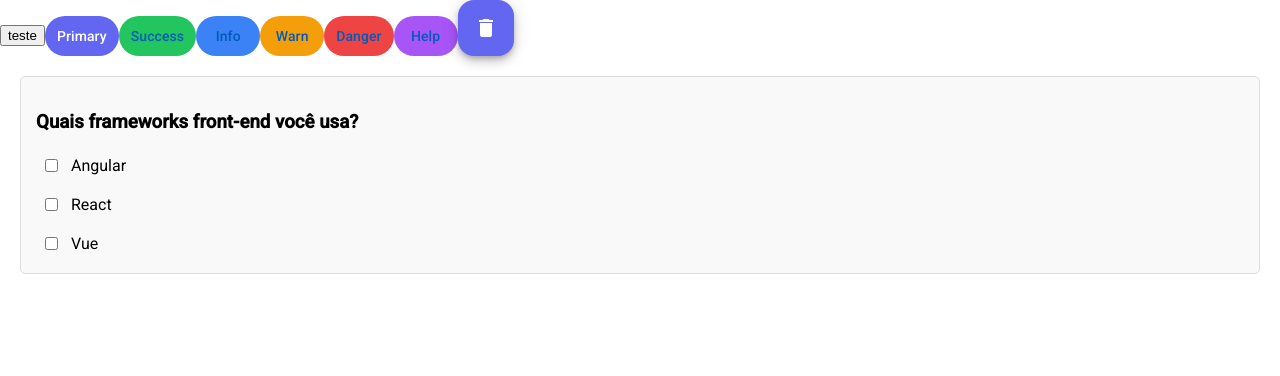
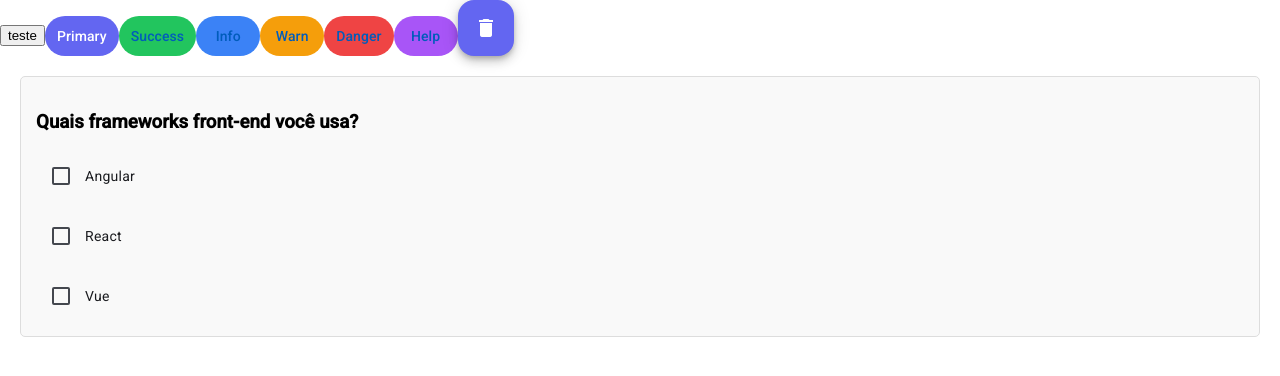
Before and after one commit to Riderxyz/uff_sisCT, an Angular app in the folder sisCT/: page / in a window 1280 px wide. Shown: the top 376 px of the page. Built offline with nearby package versions, Linux system fonts and the light colour scheme.

Commit message:
ajustes de componentes. Preparando para downgrade do angular 17

```diff
--- a/sisCT/src/app/app.component.ts
+++ b/sisCT/src/app/app.component.ts
@@ -16,6 +16,6 @@ export class AppComponent {
 
 
   showTestingToast() {
-this.toastSrv.showSuccess('qwqw', 'isso é um teste', 6000)
+this.toastSrv.showSuccess('qwqw', 'isso é um teste', 600000)
   }
 }
--- a/sisCT/src/app/app.module.ts
+++ b/sisCT/src/app/app.module.ts
@@ -5,7 +5,6 @@ import { BrowserAnimationsModule } from '@angular/platform-browser/animations';
 import { AppRoutingModule } from './app-routing.module';
 import { AppComponent } from './app.component';
 import { ComponentModule } from './components/components.module';
-import { PerguntaComponent } from './components/multipla_escolha/pergunta.component';
 import { TesteMultiplaEscolhaComponent } from './teste-multipla-escolha/teste-multipla-escolha.component';
 
 // Removed direct import of PerguntaComponent as it is now handled by ComponentModule
@@ -17,7 +16,7 @@ import {MatIconModule} from '@angular/material/icon';
 @NgModule({
   declarations: [
     AppComponent,
-    TesteMultiplaEscolhaComponent, PerguntaComponent
+    TesteMultiplaEscolhaComponent
   ],
   imports: [
     BrowserModule,
--- a/sisCT/src/app/components/components.module.ts
+++ b/sisCT/src/app/components/components.module.ts
@@ -1,22 +1,24 @@
 import { NgModule } from '@angular/core';
 import { CommonModule } from '@angular/common';
 import { ToastComponent } from './toast/toast.component';
-import {MatCheckboxModule} from '@angular/material/checkbox';
-import {MatRadioModule} from '@angular/material/radio';
-import {MatRippleModule} from '@angular/material/core';
-import {MatFormFieldModule} from '@angular/material/form-field';
-
+import { MatCheckboxModule } from '@angular/material/checkbox';
+import { MatRadioModule } from '@angular/material/radio';
+import { MatRippleModule } from '@angular/material/core';
+import { MatFormFieldModule } from '@angular/material/form-field';
+import { MatListModule } from '@angular/material/list';
+import { PerguntaComponent } from './multipla_escolha/pergunta.component';
+import { FormsModule } from '@angular/forms';
 const materialModules = [
   MatCheckboxModule,
   MatRadioModule,
   MatRippleModule,
-  MatFormFieldModule]
+  MatFormFieldModule,
+  MatListModule,
+];
 @NgModule({
-  declarations: [
-    ToastComponent
-  ],
-  imports: [ CommonModule ],
-  exports: [ToastComponent],
+  declarations: [PerguntaComponent, ToastComponent],
+  imports: [CommonModule, FormsModule, ...materialModules],
+  exports: [ToastComponent, PerguntaComponent],
   providers: [],
 })
 export class ComponentModule {}
--- a/sisCT/src/app/components/multipla_escolha/pergunta.component.html
+++ b/sisCT/src/app/components/multipla_escolha/pergunta.component.html
@@ -2,14 +2,16 @@
   <h3>{{ perguntaAtual.nome }}</h3>
 
   <!-- Versão Vertical (quando direcao = 'V') -->
+
   <div *ngIf="perguntaAtual.direcao === 'V'" class="respostas-vertical">
     <div *ngFor="let resposta of perguntaAtual.respostas" class="resposta-item">
-        <label>
-          <input type="checkbox"
-                 [checked]="resposta.selecionado"
-                 (change)="onRespostaSelecionada(resposta, $event)">
+      <mat-checkbox
+        class="example-margin"
+        [(ngModel)]="resposta.selecionado"
+        (change)="onRespostaSelecionada(resposta)"
+      >
         {{ resposta.descricao }}
-        </label>
+      </mat-checkbox>
     </div>
   </div>
 
@@ -17,9 +19,11 @@
   <div *ngIf="perguntaAtual.direcao === 'H'" class="respostas-horizontal">
     <div *ngFor="let resposta of perguntaAtual.respostas" class="resposta-item">
       <label>
-          <input type="checkbox"
+        <input
+          type="checkbox"
           [checked]="resposta.selecionado"
-                 (change)="onRespostaSelecionada(resposta, $event)">
+          (change)="onRespostaSelecionada(resposta)"
+        />
         {{ resposta.descricao }}
       </label>
     </div>
--- a/sisCT/src/app/components/multipla_escolha/pergunta.component.ts
+++ b/sisCT/src/app/components/multipla_escolha/pergunta.component.ts
@@ -21,10 +21,10 @@ export class PerguntaComponent {
     }
   }
 
-  onRespostaSelecionada(resposta: Resposta, event: Event) {
-    const checkbox = event.target as HTMLInputElement;
+  onRespostaSelecionada(resposta: Resposta/* , event: Event */) {
+   /*  const checkbox = event.target as HTMLInputElement;
     resposta.selecionado = checkbox.checked;
-
+ */
     this.respostaSelecionada.emit({
       perguntaId: this.perguntaId!,
       respostaId: resposta.id,
--- a/sisCT/src/app/components/toast/toast.component.html
+++ b/sisCT/src/app/components/toast/toast.component.html
@@ -9,7 +9,8 @@
       <div [ngSwitch]="msg.severity">
         <!-- Ícone de sucesso (check) -->
         <div *ngSwitchCase="'success'" class="custom-icon success-icon">
-          <div class="checkmark"></div>
+          <!-- <div class="checkmark"></div> -->
+          <i class="fa-solid fa-2x fa-check"></i>
         </div>
 
         <!-- Ícone de informação (i) -->
--- a/sisCT/src/app/components/toast/toast.component.scss
+++ b/sisCT/src/app/components/toast/toast.component.scss
@@ -40,7 +40,7 @@
   background-color: #fff;
   position: relative;
   overflow: hidden;
-  min-width: 250px;
+  min-width: 666px;
   cursor: pointer;
 }
 .toast-item.success {
@@ -119,7 +119,7 @@
 .success-icon .checkmark {
   width: 14px;
   height: 8px;
-  border-left: 2px solid white;
+  border-left: 2px solid red;
   border-bottom: 2px solid white;
   transform: rotate(-45deg);
   margin-top: -3px;
--- a/sisCT/src/app/components/toast/toast.component.ts
+++ b/sisCT/src/app/components/toast/toast.component.ts
@@ -16,6 +16,7 @@ import { ToastMessage, ToastService } from '../../services/toast.service';
             })),
             state('visible', style({
                 transform: 'translateX(0)',
+                'right': '18rem',
                 opacity: 1
             })),
             transition('void => visible', animate('300ms ease-out')),
--- a/sisCT/src/app/teste-multipla-escolha/teste-multipla-escolha.component.html
+++ b/sisCT/src/app/teste-multipla-escolha/teste-multipla-escolha.component.html
@@ -1,5 +1,6 @@
 <app-pergunta
   [perguntas]="listaDePerguntas"
   [perguntaId]="perguntaSelecionadaId"
-  (respostaSelecionada)="onRespostaSelecionada($event)">
+  (respostaSelecionada)="onRespostaSelecionada($event)"
+>
 </app-pergunta>
--- a/sisCT/src/app/teste-multipla-escolha/teste-multipla-escolha.component.ts
+++ b/sisCT/src/app/teste-multipla-escolha/teste-multipla-escolha.component.ts
@@ -5,41 +5,42 @@ import { Pergunta } from '../components/multipla_escolha/pergunta.model';
   selector: 'app-teste-multipla-escolha',
   standalone: false,
   templateUrl: './teste-multipla-escolha.component.html',
-  styleUrl: './teste-multipla-escolha.component.scss'
+  styleUrl: './teste-multipla-escolha.component.scss',
 })
 export class TesteMultiplaEscolhaComponent {
-
-
-  perguntaSelecionadaId: string = "PERGUNTA_2";
+  perguntaSelecionadaId: string = 'PERGUNTA_2';
 
   // No seu componente pai
   listaDePerguntas: Pergunta[] = [
     {
-      nome: "Quais linguagens você conhece?",
-      id: "PERGUNTA_1",
-      direcao: "H",
+      nome: 'Quais linguagens você conhece?',
+      id: 'PERGUNTA_1',
+      direcao: 'V',
       respostas: [
-        { descricao: "JavaScrwewqrewrewipt", id: 1, selecionado: false },
-        { descricao: "TypeScript", id: 2, selecionado: false },
-        { descricao: "Python", id: 3, selecionado: false },
-        { descricao: "Java", id: 4, selecionado: false }
-      ]
+        { descricao: 'JavaScrwewqrewrewipt', id: 1, selecionado: false },
+        { descricao: 'TypeScriptX', id: 2, selecionado: false },
+        { descricao: 'Python', id: 3, selecionado: false },
+        { descricao: 'Java', id: 4, selecionado: false },
+      ],
     },
     {
-      nome: "Quais frameworks front-end você usa?",
-      id: "PERGUNTA_2",
-      direcao: "V",
+      nome: 'Quais frameworks front-end você usa?',
+      id: 'PERGUNTA_2',
+      direcao: 'V',
       respostas: [
-        { descricao: "Angular", id: 1, selecionado: false },
-        { descricao: "React", id: 2, selecionado: false },
-        { descricao: "Vue", id: 3, selecionado: false }
-      ]
-    }
+        { descricao: 'Angular', id: 1, selecionado: false },
+        { descricao: 'React', id: 2, selecionado: false },
+        { descricao: 'Vue', id: 3, selecionado: false },
+      ],
+    },
   ];
 
-  onRespostaSelecionada(event: { perguntaId: string, respostaId: number, selecionado: boolean }) {
+  onRespostaSelecionada(event: {
+    perguntaId: string;
+    respostaId: number;
+    selecionado: boolean;
+  }) {
     console.log('Resposta selecionada:', event);
     // Atualize seu estado aqui conforme necessário
   }
-
 }
```
Lines whose indentation alone changed are shown as unchanged.
